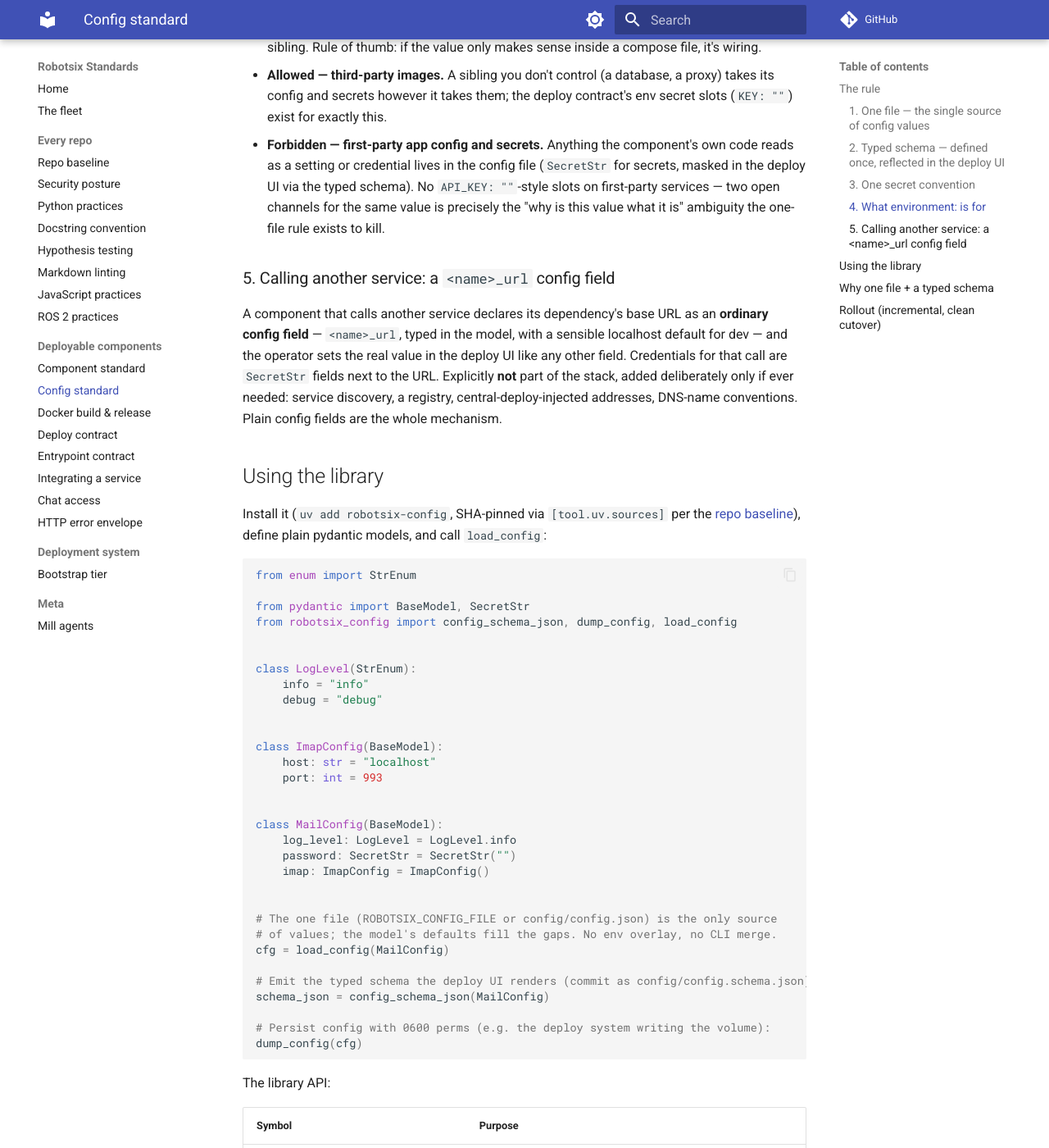
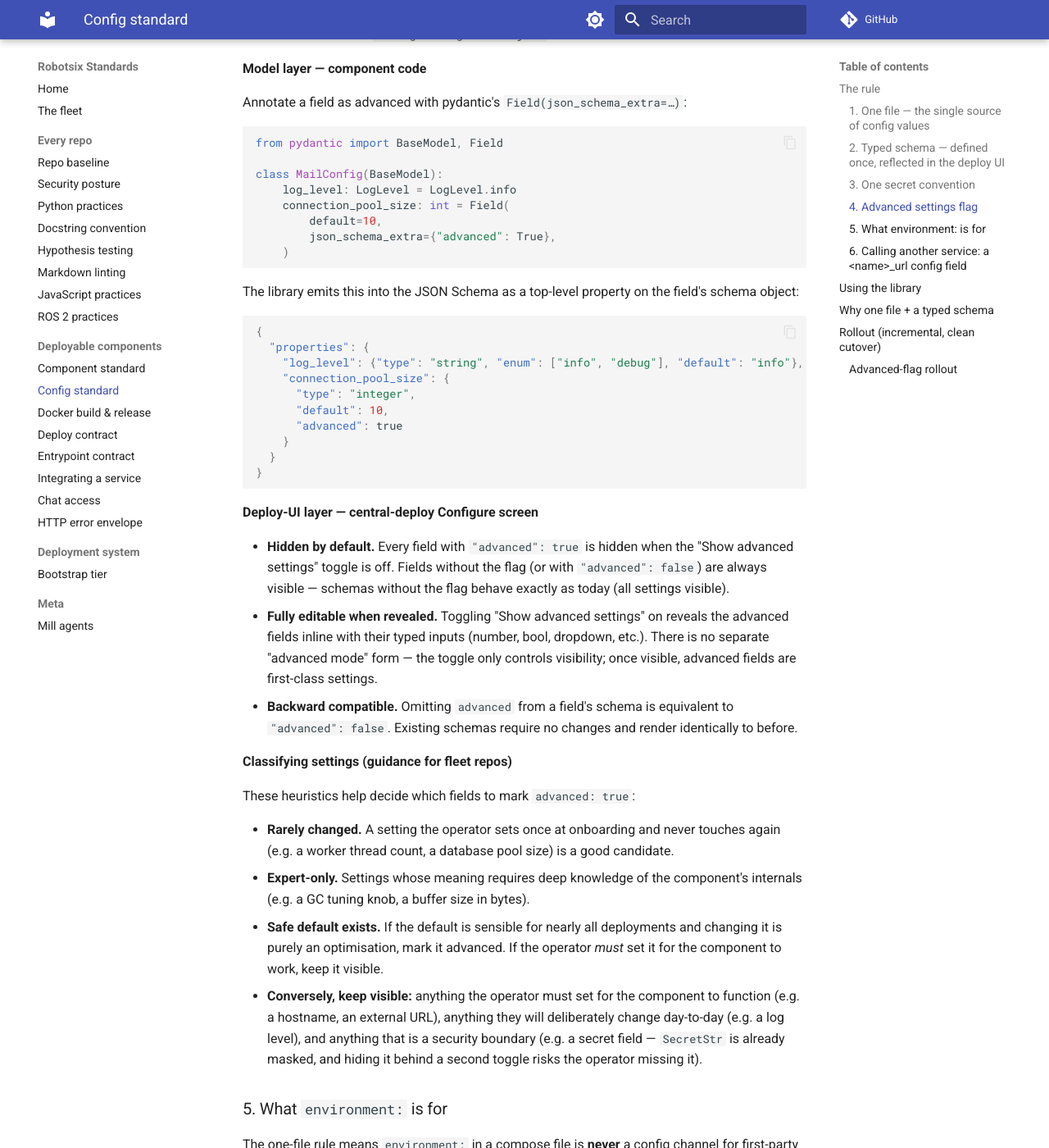
Before and after one commit to damien-robotsix/robotsix-standards, an MkDocs documentation site: the page built from docs/config-standard.md, in a window 1280 px wide and 1400 px high, scrolled down 2209 px. Shown: the whole window at 82% size. Built offline with MkDocs 1.6.1 and Material for MkDocs 9.7.7, drawn with Linux system fonts in a browser that asks for light colours; comment, search, counter and statistics services are not loaded; some of the changed text lies outside the part shown.

Commit message:
mill: Add "advanced" flag to component JSON config schema to hide advanced settings behind a UI toggle (20260721T114015Z-add-advanced-flag-to-component-json-conf-dc7f) (#90)
Co-authored-by: robotsix-mill <mill@robotsix.local>

````diff
--- a/docs/config-standard.md
+++ b/docs/config-standard.md
@@ -83,7 +83,79 @@ implement redaction or merge); they are the deploy system's responsibility.
   echoed. The operator types a new value to set or change the secret;
   leaving it blank preserves the existing value.
 
-### 4. What `environment:` is for
+### 4. Advanced settings flag
+
+A per-setting **`advanced`** annotation (boolean, default `false`) lets the
+deploy UI hide rarely-changed or expert-only settings behind a "Show advanced
+settings" toggle — off by default. It is **purely presentational**: marking a
+field `advanced: true` does not change validation, serialization, or runtime
+behavior in any way. The application never sees the flag; only the deploy UI
+consumes it from the committed `config/config.schema.json`.
+
+**Model layer — component code**
+
+Annotate a field as advanced with pydantic's `Field(json_schema_extra=…)`:
+
+```python
+from pydantic import BaseModel, Field
+
+class MailConfig(BaseModel):
+    log_level: LogLevel = LogLevel.info
+    connection_pool_size: int = Field(
+        default=10,
+        json_schema_extra={"advanced": True},
+    )
+```
+
+The library emits this into the JSON Schema as a top-level property on the
+field's schema object:
+
+```json
+{
+  "properties": {
+    "log_level": {"type": "string", "enum": ["info", "debug"], "default": "info"},
+    "connection_pool_size": {
+      "type": "integer",
+      "default": 10,
+      "advanced": true
+    }
+  }
+}
+```
+
+**Deploy-UI layer — central-deploy Configure screen**
+
+- **Hidden by default.** Every field with `"advanced": true` is hidden when the
+  "Show advanced settings" toggle is off. Fields without the flag (or with
+  `"advanced": false`) are always visible — schemas without the flag behave
+  exactly as today (all settings visible).
+- **Fully editable when revealed.** Toggling "Show advanced settings" on reveals
+  the advanced fields inline with their typed inputs (number, bool, dropdown,
+  etc.). There is no separate "advanced mode" form — the toggle only controls
+  visibility; once visible, advanced fields are first-class settings.
+- **Backward compatible.** Omitting `advanced` from a field's schema is
+  equivalent to `"advanced": false`. Existing schemas require no changes and
+  render identically to before.
+
+**Classifying settings (guidance for fleet repos)**
+
+These heuristics help decide which fields to mark `advanced: true`:
+
+- **Rarely changed.** A setting the operator sets once at onboarding and never
+  touches again (e.g. a worker thread count, a database pool size) is a good
+  candidate.
+- **Expert-only.** Settings whose meaning requires deep knowledge of the
+  component's internals (e.g. a GC tuning knob, a buffer size in bytes).
+- **Safe default exists.** If the default is sensible for nearly all deployments
+  and changing it is purely an optimisation, mark it advanced. If the operator
+  *must* set it for the component to work, keep it visible.
+- **Conversely, keep visible:** anything the operator must set for the component
+  to function (e.g. a hostname, an external URL), anything they will
+  deliberately change day-to-day (e.g. a log level), and anything that is a
+  security boundary (e.g. a secret field — `SecretStr` is already masked, and
+  hiding it behind a second toggle risks the operator missing it).
+
+### 5. What `environment:` is for
 
 The one-file rule means `environment:` in a compose file is **never** a config
 channel for first-party code. Three cases:
@@ -102,7 +174,7 @@ channel for first-party code. Three cases:
   channels for the same value is precisely the "why is this value what it is"
   ambiguity the one-file rule exists to kill.
 
-### 5. Calling another service: a `<name>_url` config field
+### 6. Calling another service: a `<name>_url` config field
 
 A component that calls another service declares its dependency's base URL as
 an **ordinary config field** — `<name>_url`, typed in the model, with a
@@ -204,3 +276,25 @@ cutover** — no deprecated aliases or compatibility shims.
 
 Each component migrates in one step — there's no dual-config transition to
 manage.
+
+### Advanced-flag rollout
+
+The `advanced` flag is backward-compatible by design — schemas without it
+behave exactly as before (all fields visible). Fleet repos can adopt it
+incrementally:
+
+1. The flag is defined here and available in the library's JSON Schema
+   output immediately (any `Field(json_schema_extra={"advanced": True})` on a
+   pydantic model is passed through to `config.schema.json`).
+2. **central-deploy** implements the toggle in its Configure screen (separate
+   ticket). Until that toggle ships, `"advanced": true` annotations in
+   schemas are harmless — they are an unrecognised JSON Schema keyword that
+   existing deploy-UI versions ignore.
+3. **Fleet repos** classify their settings per the heuristics in §4. Each
+   repo adds `json_schema_extra={"advanced": True}` to the relevant fields,
+   regenerates `config/config.schema.json`, and the CI drift check confirms
+   the schema is in sync. This is per-repo follow-up work — the flag is
+   optional and repos can adopt it on their own schedule.
+4. There is no data migration, no breaking change, and no flag day. An
+   unmarked field is visible; a marked field is hidden behind the toggle
+   once central-deploy supports it; nothing else changes.
````
Also changed, not shown: CHANGELOG.md (+4 -0 lines), changelog.d/20260721T114015Z-add-advanced-flag-to-component-json-conf-dc7f.misc.md (added, +1 -0 lines), docs/chat-access-standard.md (+2 -2 lines), docs/component-standard.md (+1 -1 lines).
